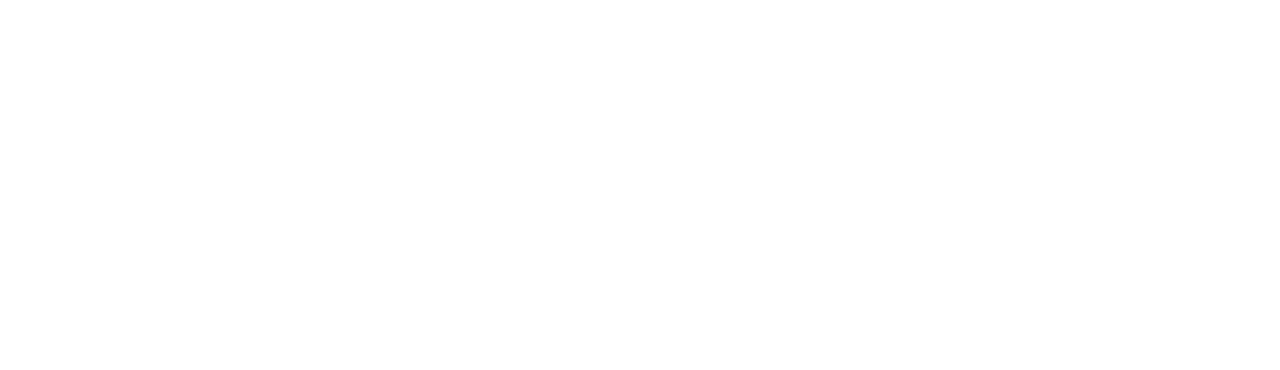
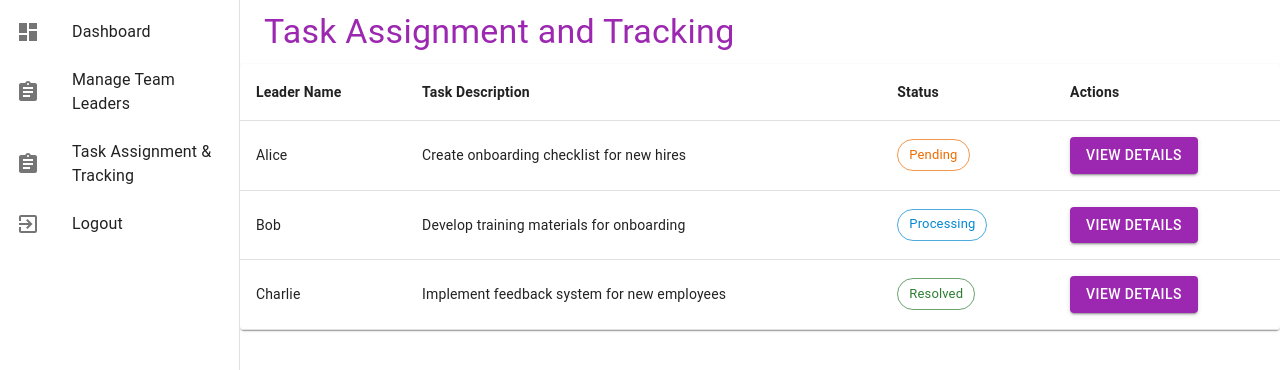
Before and after one commit to ANDON-System/ANDON, a React (Create React App) app in the folder frontend/: page /task-track in a window 1280 px wide. Before the commit this address had no page. Shown: the top 370 px of the page. Built offline with nearby package versions, Linux system fonts and the light colour scheme.

Commit message:
Task Assignment Page

```diff
--- a/frontend/package.json
+++ b/frontend/package.json
@@ -17,7 +17,7 @@
     "react-dom": "^19.0.0",
     "react-router-dom": "^7.4.0",
     "react-scripts": "5.0.1",
-    "recharts": "^2.15.2",
+    "recharts": "^2.15.3",
     "web-vitals": "^2.1.4"
   },
   "scripts": {
--- a/frontend/src/App.js
+++ b/frontend/src/App.js
@@ -17,7 +17,7 @@
 import IssueCategory from "./pages/Admin/IssueCategory";
 import DepartmentManagement from "./pages/Admin/DepartmentManagement";
 import TeamIssues from "./pages/TeamLeader/TeamIssues";
-
+import  TaskAssignment  from "./pages/Department/TaskAssignment";
 
 
 function App() {
@@ -42,7 +42,7 @@
         <Route path="/issues-category" element={<IssueCategory/>}/>
         <Route path="/department-manage" element={<DepartmentManagement/>}/>
         <Route path="/team-issues" element={<TeamIssues/>}/>
-
+        <Route path="/task-track" element={<TaskAssignment/>}/>
 
       </Routes>
     </Router>
--- a/frontend/src/components/DepartmentSidebar.js
+++ b/frontend/src/components/DepartmentSidebar.js
@@ -30,7 +30,7 @@
         { text: "Dashboard", icon: <DashboardIcon />, path: "/department-dashboard" },
         { text: "Manage Team Leaders", icon: <AssignmentIcon />, path: "/manage-team" },
         { text: "Task Assignment & Tracking", icon: <AssignmentIcon />, path: "/task-track" },
-        { text: "Issue Management", icon: <AssignmentIcon />, path: "/issues-dept" },
+        // { text: "Issue Management", icon: <AssignmentIcon />, path: "/issues-dept" },
         { text: "Logout", icon: <ExitToAppIcon />, onClick: handleLogoutClick }
     ];
 
--- /dev/null
+++ b/frontend/src/pages/Department/TaskAssignment.js
@@ -0,0 +1,126 @@
+import React, { useState } from 'react';
+import {
+    Table,
+    TableBody,
+    TableCell,
+    TableContainer,
+    TableHead,
+    TableRow,
+    Paper,
+    Button,
+    Dialog,
+    DialogTitle,
+    DialogContent,
+    DialogActions,
+    Toolbar,
+    Typography,
+    AppBar,
+    Box,
+    Chip,
+    Divider
+} from '@mui/material';
+import DepartmentSidebar from '../../components/DepartmentSidebar';
+
+const TaskTracking = () => {
+    const [tasks, setTasks] = useState([
+        { id: 1, leader: 'Alice', description: 'Create onboarding checklist for new hires', status: 'Pending' },
+        { id: 2, leader: 'Bob', description: 'Develop training materials for onboarding', status: 'Processing' },
+        { id: 3, leader: 'Charlie', description: 'Implement feedback system for new employees', status: 'Resolved' },
+    ]);
+
+    const [open, setOpen] = useState(false);
+    const [selectedTask, setSelectedTask] = useState(null);
+
+    const handleClickOpen = (task) => {
+        setSelectedTask(task);
+        setOpen(true);
+    };
+
+    const handleClose = () => {
+        setOpen(false);
+        setSelectedTask(null);
+    };
+
+    return (
+        <Box sx={{ display: "flex", height: "100vh", margin: 0 }}>
+            <DepartmentSidebar />
+            <Box sx={{ flexGrow: 1, padding: 0, overflow: "hidden" }}>
+                <AppBar position="static" style={{ backgroundColor: 'transparent', boxShadow: 'none' }}>
+                    <Toolbar>
+                        <Typography variant="h4" color="secondary" style={{ flexGrow: 1 }}>
+                            Task Assignment and Tracking
+                        </Typography>
+                    </Toolbar>
+                </AppBar>
+
+                <TableContainer component={Paper} sx={{ marginTop: 0 }}>
+                    <Table>
+                        <TableHead>
+                            <TableRow>
+                                <TableCell><strong>Leader Name</strong></TableCell>
+                                <TableCell><strong>Task Description</strong></TableCell>
+                                <TableCell><strong>Status</strong></TableCell>
+                                <TableCell><strong>Actions</strong></TableCell>
+                            </TableRow>
+                        </TableHead>
+                        <TableBody>
+                            {tasks.map(task => (
+                                <TableRow key={task.id}>
+                                    <TableCell>{task.leader}</TableCell>
+                                    <TableCell>{task.description}</TableCell>
+                                    <TableCell>
+                                        <Chip
+                                            label={task.status}
+                                            color={
+                                                task.status === 'Pending' ? 'warning' :
+                                                task.status === 'Processing' ? 'info' :
+                                                task.status === 'Resolved' ? 'success' :
+                                                'default'
+                                            }
+                                            variant="outlined"
+                                        />
+                                    </TableCell>
+                                    <TableCell>
+                                        <Button
+                                            variant="contained"
+                                            color="secondary"
+                                            onClick={() => handleClickOpen(task)}
+                                        >
+                                            View Details
+                                        </Button>
+                                    </TableCell>
+                                </TableRow>
+                            ))}
+                        </TableBody>
+                    </Table>
+                </TableContainer>
+
+                <Dialog open={open} onClose={handleClose} fullWidth maxWidth="sm">
+                    <DialogTitle>Task Details</DialogTitle>
+                    <DialogContent dividers>
+                        {selectedTask && (
+                            <div>
+                                <Typography gutterBottom><strong>Leader:</strong> {selectedTask.leader}</Typography>
+                                <Divider sx={{ my: 1 }} />
+                                <Typography gutterBottom><strong>Task Description:</strong> {selectedTask.description}</Typography>
+                                <Divider sx={{ my: 1 }} />
+                                <Typography gutterBottom><strong>Status:</strong> {selectedTask.status}</Typography>
+                                <Divider sx={{ my: 1 }} />
+                                <Typography gutterBottom>
+                                    <strong>Details:</strong> This is some dummy text providing more details about the task related to the Onboarding Management System.
+                                </Typography>
+                            </div>
+                        )}
+                    </DialogContent>
+                    <DialogActions>
+                        <Button onClick={handleClose} color="secondary">
+                            Close
+                        </Button>
+                    </DialogActions>
+                </Dialog>
+            </Box>
+        </Box>
+    );
+};
+
+export default TaskTracking;
```
Also changed, not shown: package.json (added, +7 -0 lines), 2 other files (tests, documents, lock files or other folders).
